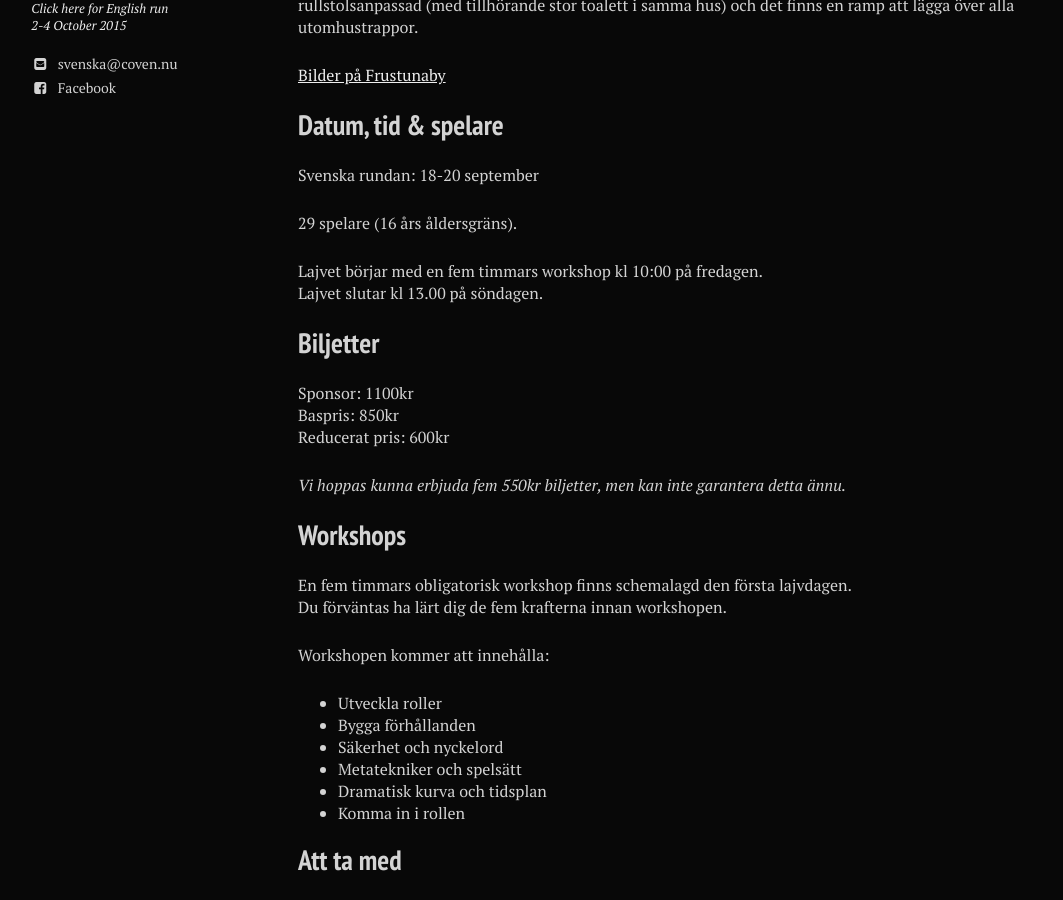
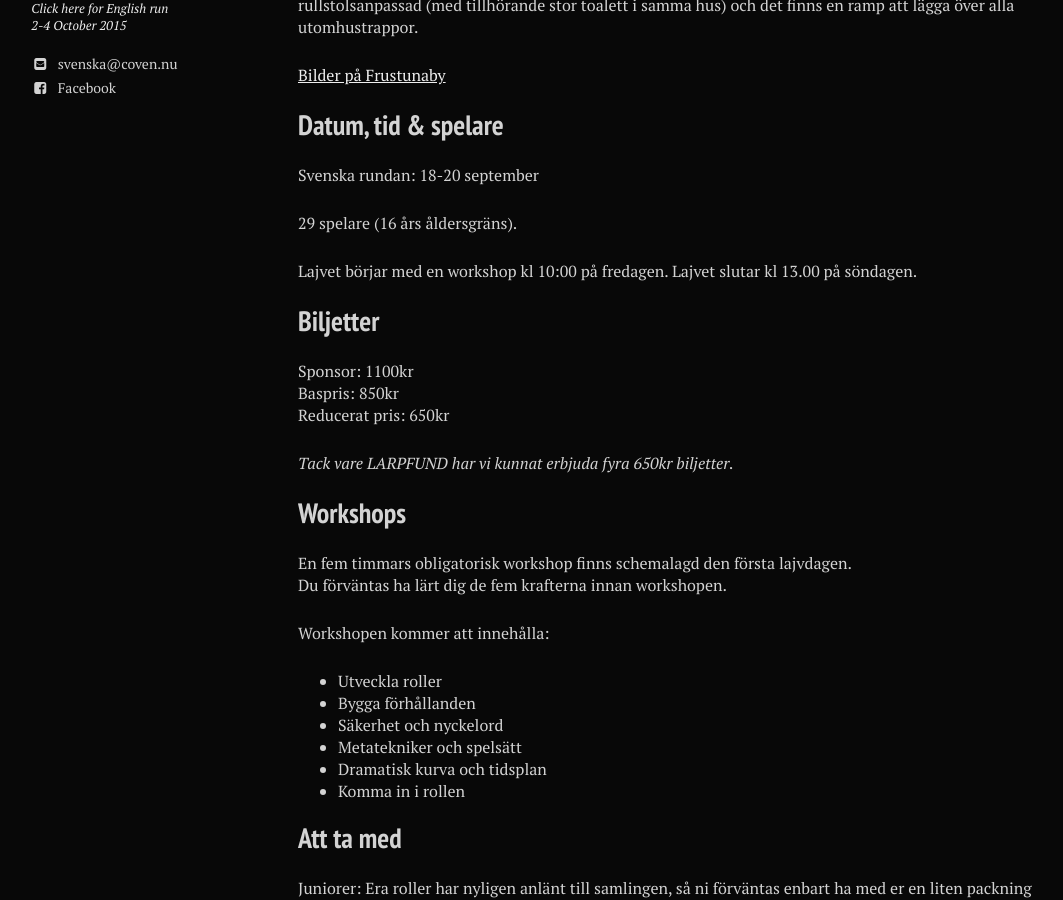
Before and after one commit to stanislavb/www.coven.nu, a Jekyll site: the page built from praktiskt/index.md, in a window 1280 px wide and 900 px high, scrolled down 906 px. Shown: the whole window, without its empty margins (22-1085 px from the left). Built offline with Jekyll 4.4.1, drawn with Linux system fonts in a browser that asks for light colours; nearby versions of some CDN libraries.

Commit message:
Update index.md

```diff
--- a/praktiskt/index.md
+++ b/praktiskt/index.md
@@ -34,16 +34,16 @@ Svenska rundan:	18-20 september
 
 29 spelare (16 års åldersgräns).
 
-Lajvet börjar med en fem timmars workshop kl 10:00 på fredagen.
+Lajvet börjar med en workshop kl 10:00 på fredagen.
 Lajvet slutar kl 13.00 på söndagen.
 
 ## Biljetter
 
 Sponsor: 1100kr
 Baspris: 850kr
-Reducerat pris: 600kr
+Reducerat pris: 650kr
 
-*Vi hoppas kunna erbjuda fem 550kr biljetter, men kan inte garantera detta ännu.*
+*Tack vare LARPFUND har vi kunnat erbjuda fyra 650kr biljetter.*
 
 ## Workshops
 
```
